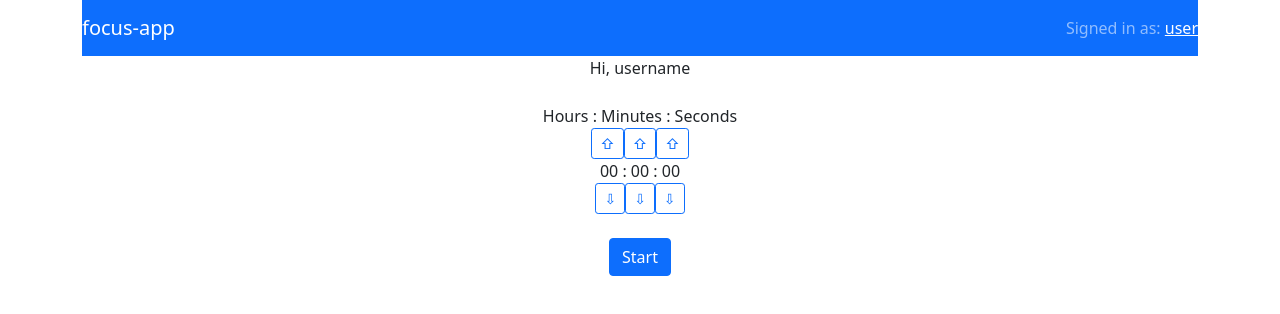
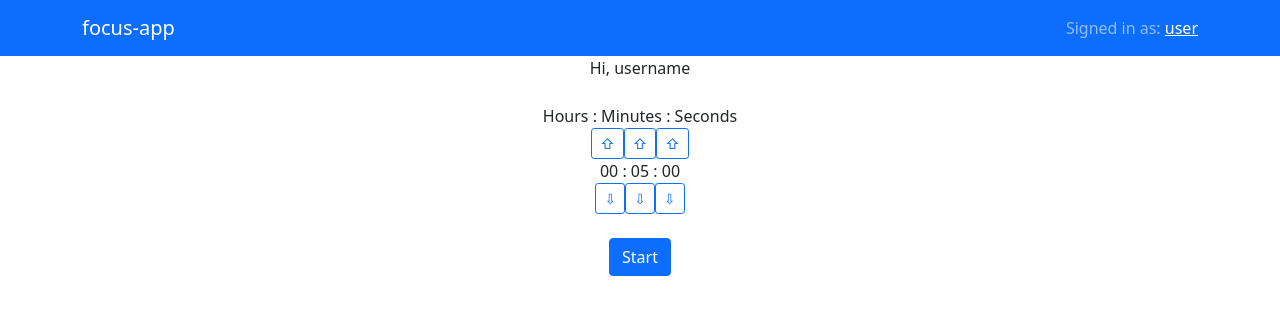
Before and after one commit to Shruthi0310/Hack-Roll, a React (Create React App) app: page / in a window 1280 px wide. Shown: the top 314 px of the page. Built offline with nearby package versions, Linux system fonts and the light colour scheme.

Commit message:
clean up UI

```diff
--- a/src/App.js
+++ b/src/App.js
@@ -3,7 +3,6 @@ import React, { Component } from "react";
 import Countdown from "./Countdown";
 
 import Container from 'react-bootstrap/Container';
-import Button from 'react-bootstrap/Button';
 import Navbar from 'react-bootstrap/Navbar';
 
 import './App.css';
@@ -11,9 +10,9 @@ import './App.css';
 class App extends Component {
   render() {
     return (
+      <div>
+      <Navbar bg="primary" variant="dark">
         <Container>
-
-          <Navbar bg="primary" variant="dark">
         <Navbar.Brand >focus-app</Navbar.Brand>
       <Navbar.Toggle />
       <Navbar.Collapse className="justify-content-end">
@@ -21,16 +20,16 @@ class App extends Component {
           Signed in as: <a href="#login">user</a>
         </Navbar.Text>
       </Navbar.Collapse>
+        </Container>
     </Navbar>
+
         <div className="App">
           <div className="App-title">Hi, username</div>
           <div className="Timers">
             <Countdown />
           </div>
         </div>
-
-      </Container>
-
+      </div>
     );
   }
 }
--- a/src/Countdown.js
+++ b/src/Countdown.js
@@ -6,7 +6,7 @@ class Countdown extends Component {
   state = {
     timerOn: false,
     timerStart: 0,
-    timerTime: 0
+    timerTime: 300000
   };
 
   startTimer = () => {
```
Lines whose indentation alone changed are shown as unchanged.
